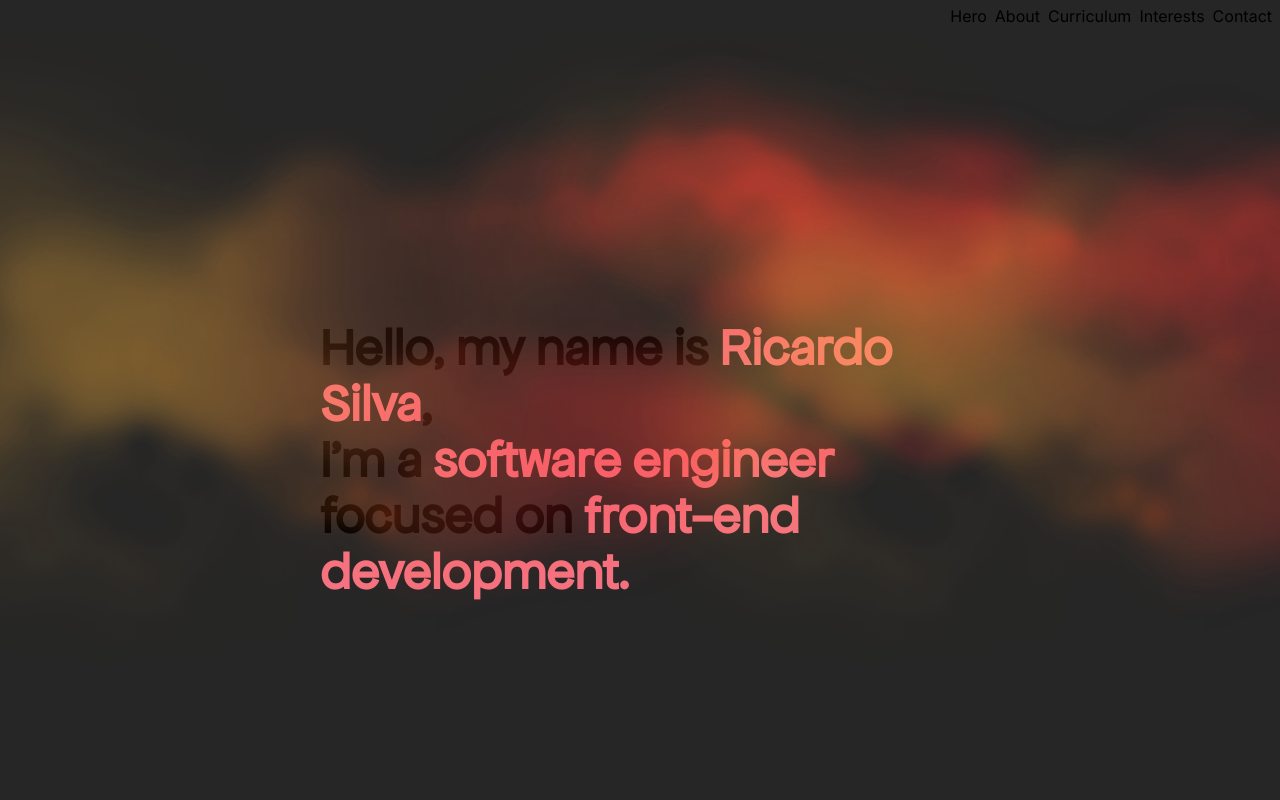
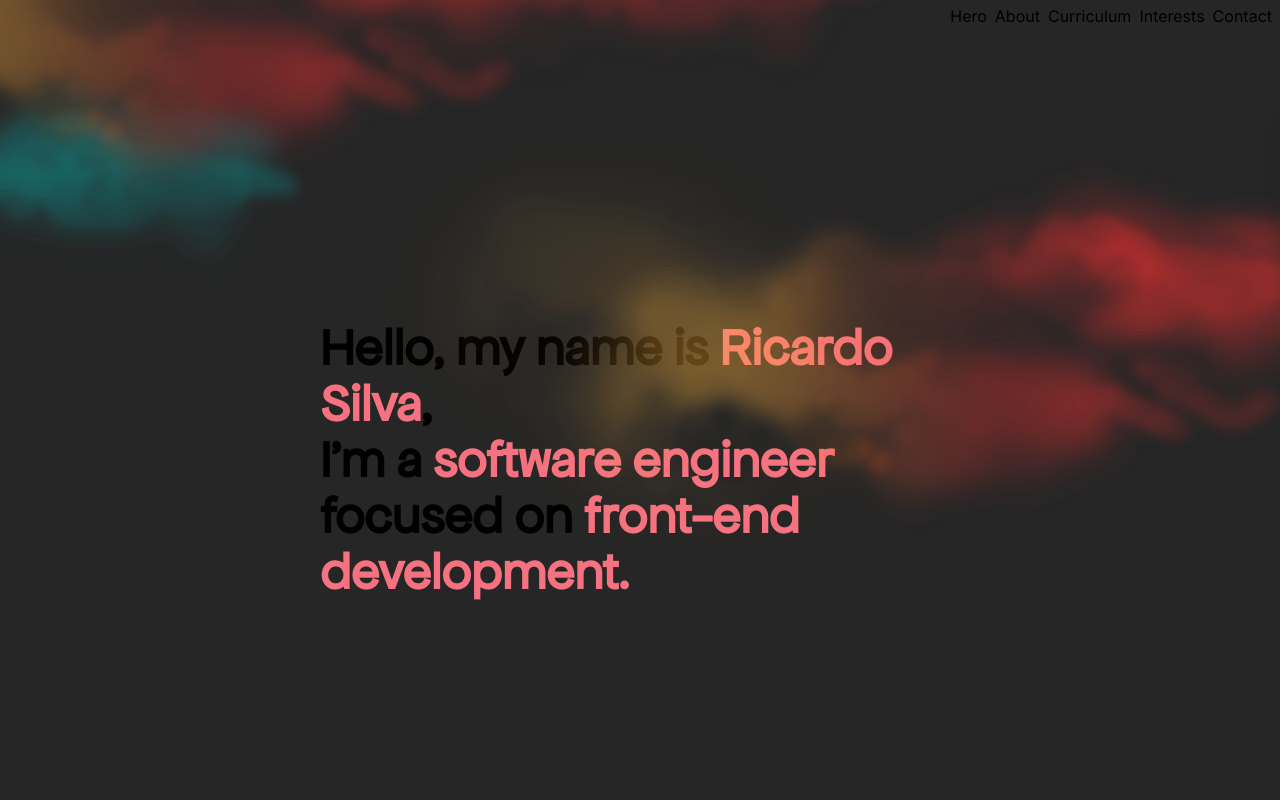
Before and after one commit to Ricardo-Silva91/cv-www, a Next.js app: page / in a window 1280 px wide. Shown: the top 800 px of the page. Built offline with nearby package versions, Linux system fonts and the light colour scheme.

Commit message:
feat: clouds

```diff
--- a/src/app/components/environment/Environment.tsx
+++ b/src/app/components/environment/Environment.tsx
@@ -1,10 +1,30 @@
+'use client'
+
+import { useContext, useEffect, useState } from 'react'
 import styles from './environment.module.scss'
+import { SmoothScrollContext } from '@/app/utils/SmoothScroll.context'
 
 export default function Environment() {
+  const { scroll } = useContext<any>(SmoothScrollContext)
+  const [currentOp, setCurrentOp] = useState(1);
+
+  useEffect(() => {
+    if (scroll) {
+      scroll.on('scroll', (func: any) => {
+        const currentY = func.scroll.y;
+        const calc = (currentY * 1) / 1200;
+        setCurrentOp(1 - calc);
+
+      });
+    }
+  }, [scroll])
+
   return (
     <div className={styles.environment}
+      style={{ opacity: currentOp }}
       data-scroll data-scroll-sticky data-scroll-target="#main"
     >
+      <div className={styles['environment__back-clouds']}></div>
       <div
         className={`${styles['environment__cloud']} ${styles['environment__cloud--left']}`}
         data-scroll
--- a/src/app/components/environment/environment.module.scss
+++ b/src/app/components/environment/environment.module.scss
@@ -7,103 +7,73 @@
 
     --distance-from-center: 30%;
 
-    &__cloud {
+    &__back-clouds {
+        width: 100%;
+        height: 100%;
+        filter: invert(1);
 
+        &::before,
+        &::after {
             content: '';
             position:absolute;
-        // width:100%;
+            width:100%;
             height:100%;
             display:block;
 
-        // background:transparent url(/img/clouds.png) repeat top center;
             background:transparent url(/img/clouds.png) no-repeat;
+            background-size: contain;
+        }
+
+        &::before {
+            animation:move-clouds-back 50s reverse infinite;
+        }
+
+        &::after {
+            animation:move-clouds-back 50s linear infinite;
+        }
+    }
+
+    &__cloud {
+        content: '';
+        position:absolute;
+        width:100%;
+        height:100%;
+        display:block;
+
+        background:transparent url(/img/clouds.png) no-repeat;
+        background-size: contain;
         z-index:3;
 
         &--left {
-                top:0;
+            top:-200px;
             left:calc(var(--distance-from-center) * -1);
             right:0;
             bottom:0;
-
-                // transform: rotate(180deg);
-
         }
 
         &--right {
-                top:0;
+            top:130px;
             left:var(--distance-from-center);
             right:0;
             bottom:0;
 
         }
-
-        // &::before,
-        // &::after {
-        //     content: '';
-        //     position:absolute;
-        //     width:100%;
-        //     height:100%;
-        //     display:block;
-
-        //     // background:transparent url(/img/clouds.png) repeat top center;
-        //     background:transparent url(/img/clouds.png);
-        //     z-index:3;
-
-        //     // -moz-animation:move-clouds-back 200s linear infinite;
-        //     // -ms-animation:move-clouds-back 200s linear infinite;
-        //     // -o-animation:move-clouds-back 200s linear infinite;
-        //     // -webkit-animation:move-clouds-back 200s linear infinite;
-        //     // animation:move-clouds-back 200s linear infinite;
-        // }
-
-        // &::before {
-        //     top:0;
-        //     left:calc(var(--distance-from-center) * -1);
-        //     right:0;
-        //     bottom:0;
-
-        //     transform: rotate(180deg);
-        // }
-
-        // &::after {
-        //     top:0;
-        //     left:var(--distance-from-center);
-        //     right:0;
-        //     bottom:0;
-        // }
     }
 }
 
-@keyframes move-twink-back {
-    from {background-position:0 0;}
-    to {background-position:-10000px 5000px;}
-}
-@-webkit-keyframes move-twink-back {
-    from {background-position:0 0;}
-    to {background-position:-10000px 5000px;}
-}
-@-moz-keyframes move-twink-back {
-    from {background-position:0 0;}
-    to {background-position:-10000px 5000px;}
-}
-@-ms-keyframes move-twink-back {
-    from {background-position:0 0;}
-    to {background-position:-10000px 5000px;}
-}
-
 @keyframes move-clouds-back {
-    from {background-position:0 0;}
-    to {background-position:10000px 0;}
+    from {transform: translateX(-100%);}
+    to {transform: translateX(100%);}
 }
 @-webkit-keyframes move-clouds-back {
-    from {background-position:0 0;}
-    to {background-position:10000px 0;}
+    from {transform: translateX(-100%);}
+    to {transform: translateX(100%);}
 }
 @-moz-keyframes move-clouds-back {
-    from {background-position:0 0;}
-    to {background-position:10000px 0;}
+    from {transform: translateX(-100%);}
+    to {transform: translateX(100%);}
 }
 @-ms-keyframes move-clouds-back {
-    from {background-position: 0;}
-    to {background-position:10000px 0;}
+    from {transform: translateX(-100%);}
+    to {transform: translateX(100%);}
 }
--- a/src/app/components/header/header.module.scss
+++ b/src/app/components/header/header.module.scss
@@ -7,7 +7,6 @@
     align-items: center;
     justify-content: space-between;
     padding: $space-1x;
-    background-color: $color-primary;
     z-index: $z-index-header;
 
     &__left {
--- a/src/app/utils/IntersectionObserver.ts
+++ b/src/app/utils/IntersectionObserver.ts
@@ -11,7 +11,6 @@ const useIntersectionObserver = (
   useEffect(() => {
     const observer = new IntersectionObserver(
       ([entry]) => {
-        console.log({ entry });
         setIsIntersecting(entry.isIntersecting);
         if (entry.isIntersecting && !hasRendered) {
           if (count > 1) setHasRendered(true);
@@ -33,8 +32,6 @@ const useIntersectionObserver = (
     };
   }, [threshold, hasRendered, count]);
 
-  console.log({ isIntersecting, hasRendered });
-
   return [isIntersecting || hasRendered, ref];
 };
 
```
Lines whose indentation alone changed are shown as unchanged.
